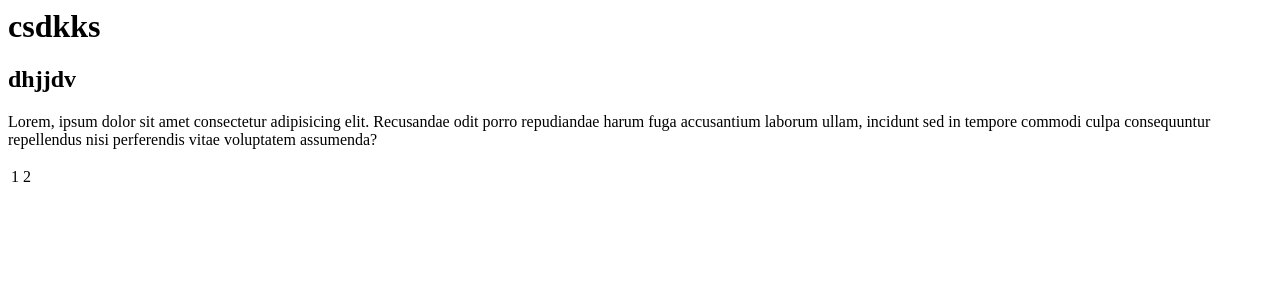
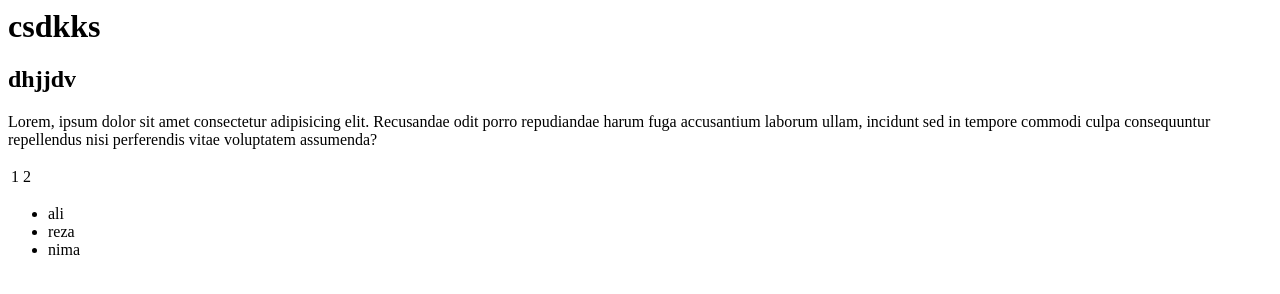
Before and after one commit to Razieh-git-account/git-project, a website: page index.html in a window 1280 px wide. Drawn offline with Linux system fonts and the light colour scheme.

Commit message:
added ul to index dev

```diff
--- a/index.html
+++ b/index.html
@@ -22,5 +22,11 @@
     </table>
 
     <img src="sanad.jpg" alt="">
+
+    <ul>
+        <li>ali</li>
+        <li>reza</li>
+        <li>nima</li>
+    </ul>
 </body>
 </html>
```
